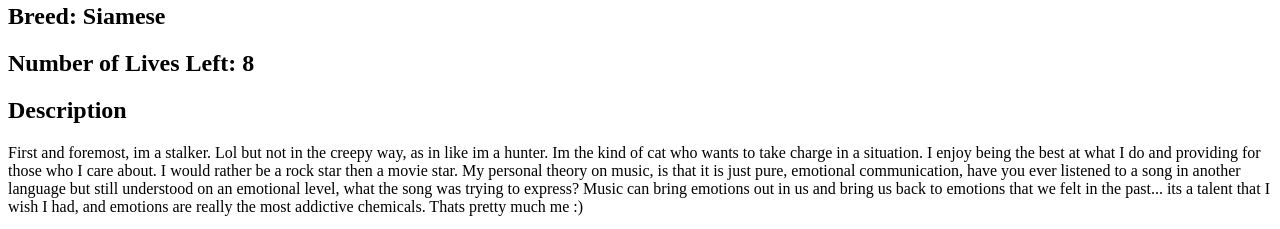
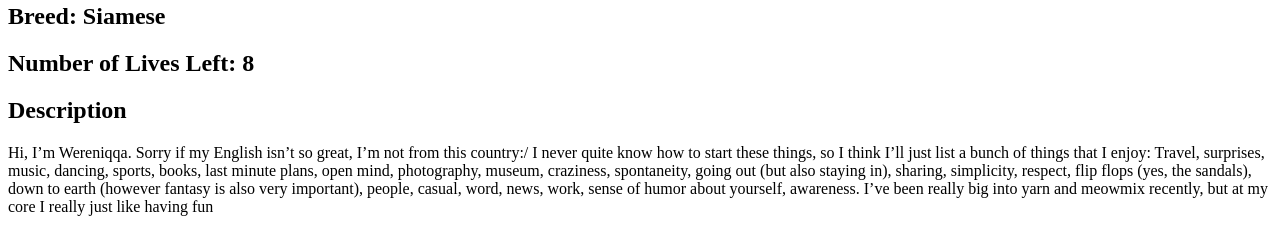
Before and after one commit to elanger4/kittenMingle, a plain HTML site: page results.html in a window 1280 px wide. Shown: the part 3673-3902 px from the top of the page. Drawn offline with Linux system fonts and the light colour scheme.

Commit message:
Other small profile changes

```diff
--- a/results.html
+++ b/results.html
@@ -81,7 +81,9 @@
 									<h2>Breed: Siamese</h2>
 									<h2>Number of Lives Left: 8</h2>
 									<h2>Description</h2>
-									<p> First and foremost, im a stalker.  Lol but not in the creepy way, as in like im a hunter.  Im the kind of cat who wants to take charge in a situation. I enjoy being the best at what I do and providing for those who I care about. I would rather be a rock star then a movie star. My personal theory on music, is that it is just pure, emotional communication, have you ever listened to a song in another language but still understood on an emotional level, what the song was trying to express? Music can bring emotions out in us and bring us back to emotions that we felt in the past... its a talent that I wish I had, and emotions are really the most addictive chemicals. Thats pretty much me :)</p>
+									<p>Hi, I’m Wereniqqa. Sorry if my English isn’t so great, I’m not from this country:/ I never quite know how to start these things, so I think I’ll just list a bunch of things that I enjoy: Travel, surprises, music, dancing, sports, books, last minute plans, open mind, photography, museum, craziness, spontaneity, going out (but also staying in), sharing, simplicity, respect, flip flops (yes, the sandals), down to earth (however fantasy is also very important), people, casual, word, news, work, sense of humor about yourself, awareness.
+									I’ve been really big into yarn and meowmix recently, but at my core I really just like having fun
+									</p>
 								</div>
 								<div id="profile7">
 									<img src="http://th00.deviantart.net/fs70/PRE/f/2013/286/4/4/untitled_by_allmeme-d6qa35b.jpg" alt="" />
```
